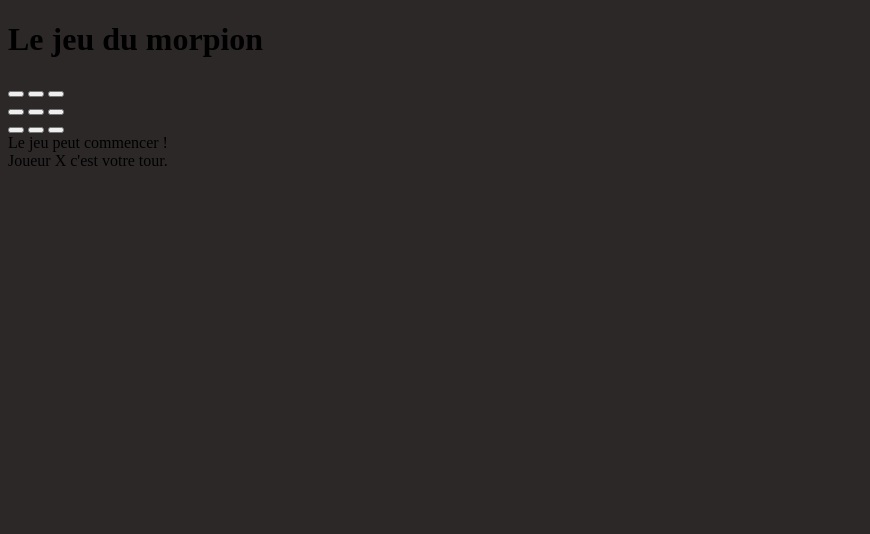
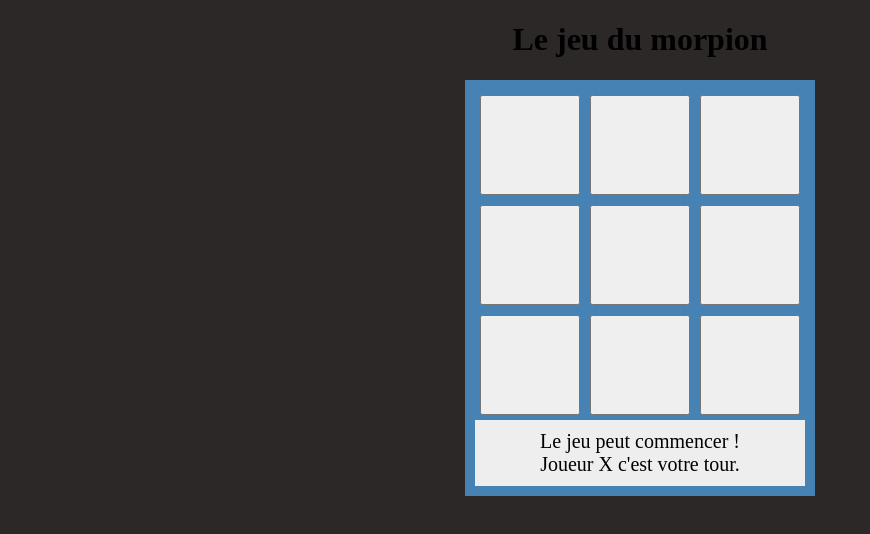
Before and after one commit to brs49/Morpion, a plain HTML site: page index.html in a window 1280 px wide. Shown: the whole page, without its empty margins (0-870 px from the left). Drawn offline with Linux system fonts and the light colour scheme.

Commit message:
Update index.html

```diff
--- a/index.html
+++ b/index.html
@@ -5,7 +5,7 @@
     <meta name="viewport" content="width=device-width, initial-scale=1.0">
 
     <title>Benasvusa - morpion</title>
-    <link rel="stylesheet" href="assets/css/style.css">
+    <link rel="stylesheet" href="css.css">
 
 </head>
 
```
